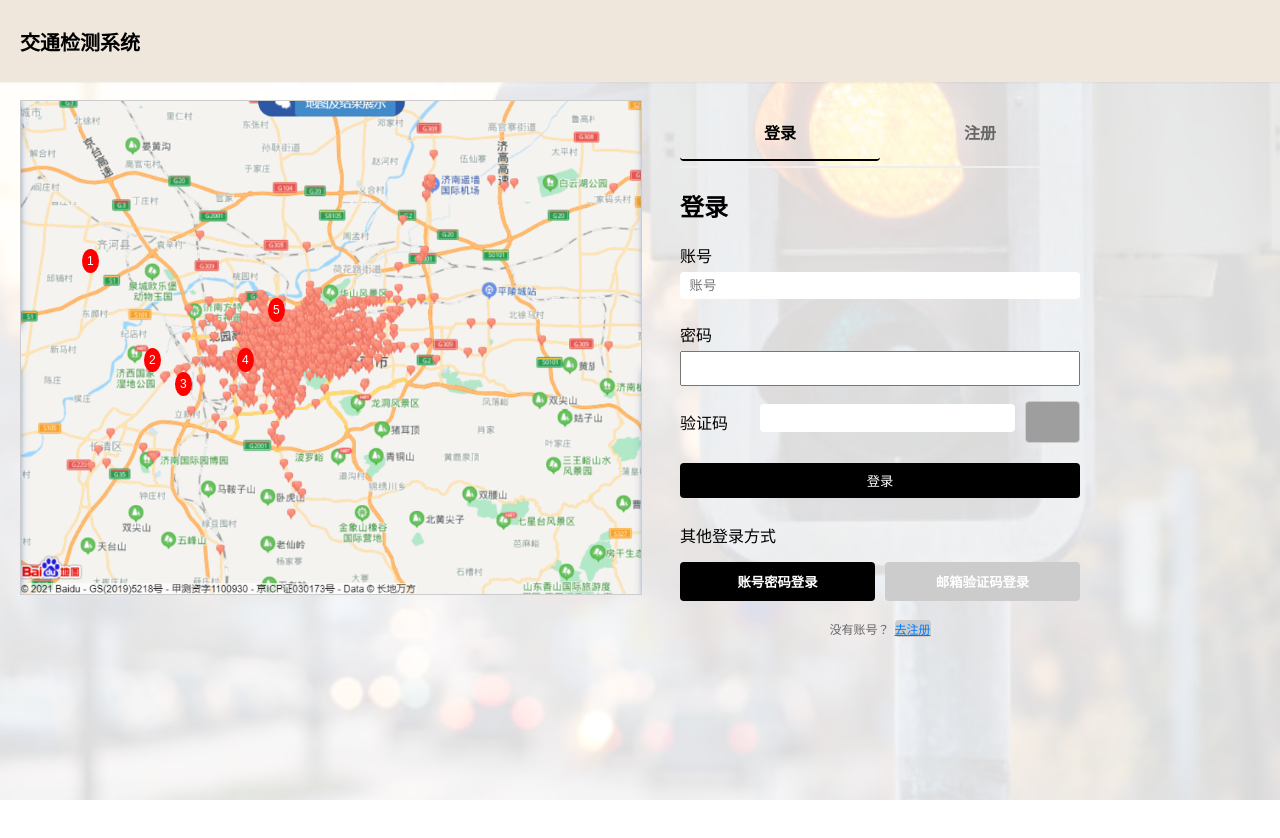
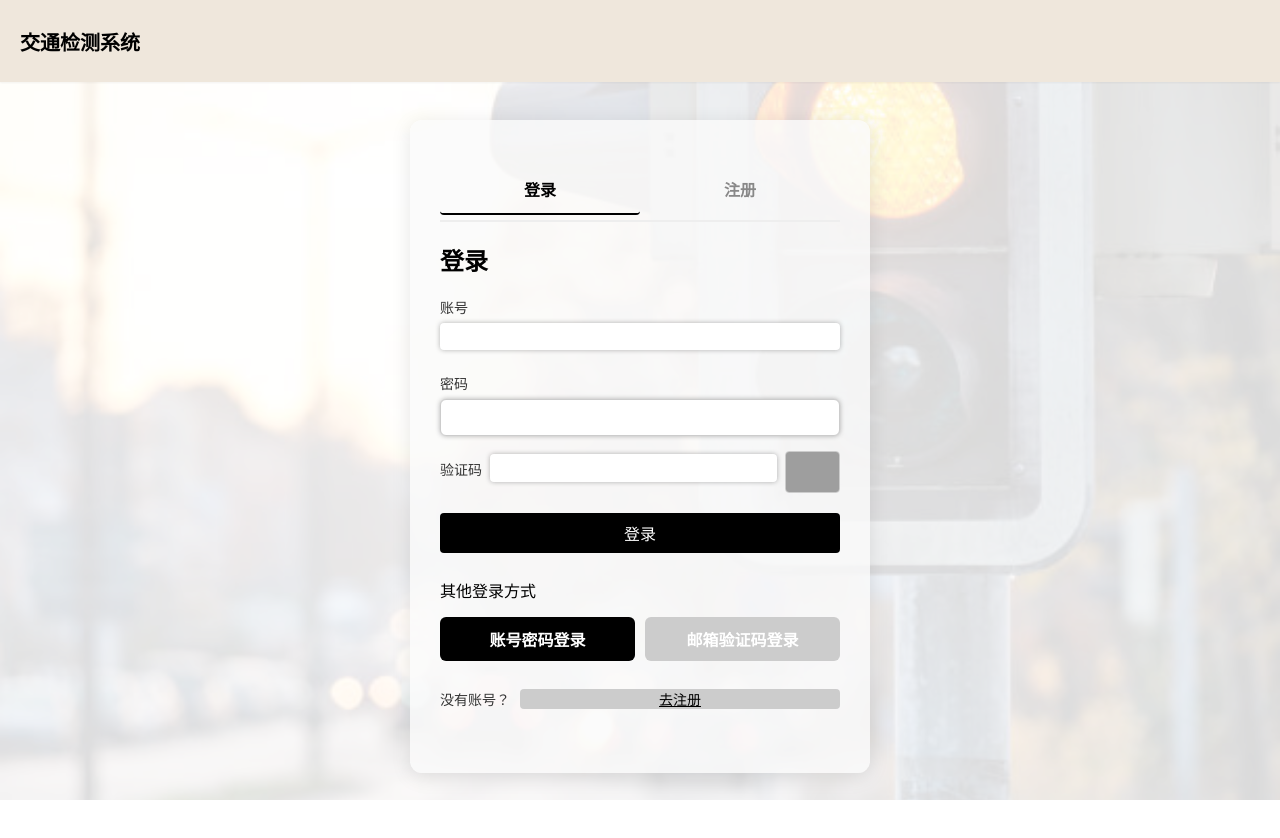
Before and after one commit to AXIhello/pavement_distraction_detection, a Vue app in the folder frontend/: page /login in a window 1280 px wide. Shown: the top 838 px of the page. Before the commit the page ends 800 px from the top, so only its background shows below. Built offline with nearby package versions, Linux system fonts and the light colour scheme.

Commit message:
前端_login

```diff
--- a/frontend/src/views/Login.vue
+++ b/frontend/src/views/Login.vue
@@ -3,73 +3,39 @@
     <Header />
 
     <main>
-      <!-- 地图区域 -->
-      <div class="map-container">
-        <img :src="map" alt="地图图标" />
-        <div class="map-markers">
-          <div class="marker" style="left: 10%; top: 30%;">1</div>
-          <div class="marker" style="left: 20%; top: 50%;">2</div>
-          <div class="marker" style="left: 25%; top: 55%;">3</div>
-          <div class="marker" style="left: 35%; top: 50%;">4</div>
-          <div class="marker" style="left: 40%; top: 40%;">5</div>
-        </div>
-      </div>
-
-      <!-- 登录注册容器 -->
+      <div class="auth-wrapper">
         <div class="auth-container">
           <!-- 主标签页 -->
           <div class="main-tabs">
-          <button
-            :class="{ active: mainTab === 'login' }"
-            @click="mainTab = 'login'">登录</button>
-          <button
-            :class="{ active: mainTab === 'register' }"
-            @click="mainTab = 'register'">注册</button>
+            <button :class="{ active: mainTab === 'login' }" @click="mainTab = 'login'">登录</button>
+            <button :class="{ active: mainTab === 'register' }" @click="mainTab = 'register'">注册</button>
           </div>
 
           <!-- 登录表单 -->
           <div v-if="mainTab === 'login'" class="form-container">
             <h2>登录</h2>
-
             <form @submit.prevent="handleLogin">
               <div v-if="loginMethod === 'password'">
                 <div class="form-group">
                   <label for="account">账号</label>
-                <input
-                  type="text"
-                  id="account"
-                  placeholder="账号"
-                  v-model="account"
-                  required />
+                  <input type="text" id="account" v-model="account" required />
                 </div>
-
                 <div class="form-group">
                   <label for="password">密码</label>
-                <input
-                  type="password"
-                  id="password"
-                  v-model="password"
-                  required />
+                  <input type="password" id="password" v-model="password" required />
                 </div>
-
                 <div class="form-group code-group">
                   <label for="captcha">验证码</label>
                   <input type="text" id="captcha" v-model="captcha" maxlength="4" required autocomplete="off" />
-                <img :src="captchaImgUrl" @click="refreshCaptcha" alt="验证码" style="cursor:pointer;height:40px;border-radius:4px;border:1px solid #ccc;" title="点击刷新验证码" />
+                  <img :src="captchaImgUrl" @click="refreshCaptcha" alt="验证码" />
                 </div>
               </div>
 
               <div v-else-if="loginMethod === 'sms'">
                 <div class="form-group">
-                <label for="email">账号</label>
-                <input
-                  type="tel"
-                  id="email"
-                  placeholder="账号"
-                  v-model="email"
-                  required />
+                  <label for="email">邮箱</label>
+                  <input type="email" id="email" v-model="email" required />
                 </div>
-
                 <div class="form-group code-group">
                   <label for="smsCode">验证码</label>
                   <input type="text" id="smsCode" v-model="smsCode" required />
@@ -80,19 +46,14 @@
               </div>
 
               <button type="submit">登录</button>
-
               <p :style="{ color: messageColor }">{{ message }}</p>
             </form>
 
             <div class="other-login-methods">
               <span>其他登录方式</span>
               <div class="login-method-buttons">
-              <button
-                :class="{ active: loginMethod === 'password' }"
-                @click="loginMethod = 'password'">账号密码登录</button>
-              <button
-                :class="{ active: loginMethod === 'sms' }"
-                @click="loginMethod = 'sms'">邮箱验证码登录</button>
+                <button :class="{ active: loginMethod === 'password' }" @click="loginMethod = 'password'">账号密码登录</button>
+                <button :class="{ active: loginMethod === 'sms' }" @click="loginMethod = 'sms'">邮箱验证码登录</button>
               </div>
               <div class="register-hint">
                 <span>没有账号？</span>
@@ -102,63 +63,39 @@
           </div>
 
           <!-- 注册表单 -->
-<div v-else-if="mainTab === 'register'" class="form-container">
+          <div v-else class="form-container">
             <h2>注册</h2>
-
             <form @submit.prevent="handleRegister">
               <div class="form-group">
                 <label for="reg-account">账号</label>
-      <input
-        type="text"
-        id="reg-account"
-        placeholder="账号"
-        v-model="regAccount"
-        required />
+                <input type="text" id="reg-account" v-model="regAccount" required />
               </div>
-
               <div class="form-group">
                 <label for="reg-email">邮箱</label>
-      <input
-        type="email"
-        id="reg-email"
-        placeholder="邮箱"
-        v-model="regEmail"
-        required />
+                <input type="email" id="reg-email" v-model="regEmail" required  />
               </div>
-
               <div class="form-group">
                 <label for="reg-password">密码</label>
-      <input
-        type="password"
-        id="reg-password"
-        v-model="regPassword"
-        required />
+                <input type="password" id="reg-password" v-model="regPassword" required />
               </div>
-
               <div class="form-group">
                 <label for="reg-confirm-password">确认密码</label>
-      <input
-        type="password"
-        id="reg-confirm-password"
-        v-model="regConfirmPassword"
-        required />
+                <input type="password" id="reg-confirm-password" v-model="regConfirmPassword" required />
               </div>
-
               <button type="submit">注册</button>
-
               <p :style="{ color: regMessageColor }">{{ regMessage }}</p>
             </form>
-
             <div class="register-hint">
               <span>已有账号？</span>
               <button type="button" class="link-button" @click="mainTab = 'login'">去登录</button>
             </div>
           </div>
-
+        </div>
       </div>
     </main>
   </div>
 </template>
+
 
 <script setup>
 import { ref } from 'vue'
@@ -463,45 +400,26 @@ async function handleRegister() {
 
 main {
   display: flex;
-  gap: 40px;
-  padding: 20px;
+  justify-content: center;
   align-items: flex-start;
-  margin-top: 80px;
+  padding: 120px 20px 60px;
+  min-height: calc(100vh - 80px);
+  background-color: transparent;
 }
 
-.map-container {
-  position: relative;
-  flex: 1;
-  max-width: 50%;
-}
-
-.map-container img {
+.auth-wrapper {
+  display: flex;
+  justify-content: center;
   width: 100%;
-  height: auto;
-  display: block;
-  border: 1px solid #ccc;
-}
-
-.map-markers {
-  position: absolute;
-  top: 0;
-  left: 0;
-  width: 100%;
-  height: 100%;
-}
-
-.marker {
-  position: absolute;
-  background-color: red;
-  color: white;
-  border-radius: 50%;
-  padding: 5px;
-  font-size: 12px;
 }
 
 .auth-container {
-  flex: 1;
+  background-color:rgb(250,250,250,0.8);
+  padding: 40px 30px;
+  border-radius: 12px;
+  box-shadow: 0 4px 20px rgba(0, 0, 0, 0.1);
   max-width: 400px;
+  width: 100%;
 }
 
 .main-tabs {
@@ -512,24 +430,20 @@ main {
 
 .main-tabs button {
   flex: 1;
-  padding: 15px;
+  padding: 12px 0;
   border: none;
   background-color: transparent;
-  cursor: pointer;
   font-size: 16px;
   font-weight: bold;
-  color: #666;
+  cursor: pointer;
+  color: #888;
   border-bottom: 2px solid transparent;
-  transition: all 0.3s ease;
+  transition: all 0.3s;
 }
 
 .main-tabs button.active {
   color: #000;
   border-bottom-color: #000;
-}
-
-.main-tabs button:hover {
-  color: #000;
 }
 
 .form-container {
@@ -538,61 +452,76 @@ main {
 
 .form-group {
   margin-bottom: 15px;
-  width: 100%;
 }
 
 .form-group label {
   display: block;
-  margin-bottom: 5px;
+  margin-bottom: 6px;
+  font-size: 14px;
+  color: #333;
 }
 
 .form-group input {
   width: 100%;
-  padding: 8px;
+  padding: 10px;
+  border-radius: 6px;
+  border: 1px solid #ccc;
   box-sizing: border-box;
+  box-shadow: 0 0 5px 0 rgba(0, 0, 0, 0.3);
+  transition: box-shadow 0.3s ease;
 }
 
 .code-group {
   display: flex;
   align-items: center;
-  gap: 10px;
-  width: 100%;
-}
-
-.code-group label {
-  width: 70px;
-  margin: 0;
-  flex-shrink: 0;
+  gap: 8px;
+  flex-wrap: nowrap;
 }
 
 .code-group input {
   flex: 1;
-  padding: 8px;
-  box-sizing: border-box;
+  min-width: 0;
+}
+
+.code-group img {
+  height: 40px;
+  border-radius: 4px;
+  border: 1px solid #ccc;
+  cursor: pointer;
 }
 
 .code-group button {
-  padding: 8px 12px;
+  flex: 0 0 auto;   /* 固定宽度，不放大不缩小 */
+  width: 110px;     /* 可根据需求调整 */
+  padding: 6px 10px;
+  font-size: 14px;
+  border-radius: 6px;
   border: 1px solid #000;
   background-color: #eee;
   cursor: pointer;
   white-space: nowrap;
-  flex-shrink: 0;
-  width: auto;
+  transition: background-color 0.3s;
 }
 
 button {
   width: 100%;
-  padding: 10px;
+  padding: 12px;
   margin-top: 10px;
   background-color: #000;
   color: #fff;
   border: none;
+  border-radius: 6px;
+  font-size: 16px;
   cursor: pointer;
 }
 
 button[type="button"] {
   background-color: #ccc;
+  color: #000;
+}
+
+button:hover {
+  opacity: 0.9;
 }
 
 .other-login-methods {
@@ -608,12 +537,12 @@ button[type="button"] {
 .login-method-buttons button {
   flex: 1;
   padding: 10px;
+  background-color: #ccc;
   border: none;
+  border-radius: 6px;
+  color: #fff;
+  font-weight: bold;
   cursor: pointer;
-  background-color: #ccc;
-  color: white;
-  font-weight: bold;
-  border-radius: 4px;
 }
 
 .login-method-buttons button.active {
@@ -622,15 +551,23 @@ button[type="button"] {
 }
 
 .register-hint {
-  margin-top: 15px;
+  margin: 24px 0;
   text-align: center;
-  font-size: 12px;
-  color: #666;
+  font-size: 14px;
+  color: #ddd;                /* 文字颜色根据背景调整 */
+  display: flex;
+  justify-content: center;    /* 水平居中 */
+  align-items: center;        /* 垂直居中 */
+  gap: 10px;
+
+  white-space: nowrap
+
+}
+.register-hint span {
+  color: #333;       /* 深色 */
 }
 
-.register-hint span {
-  margin-right: 5px;
-}
+
 
 .link-button {
   background: none;
@@ -638,13 +575,13 @@ button[type="button"] {
   color: #007bff;
   cursor: pointer;
   text-decoration: underline;
-  font-size: 12px;
+  font-size: 14px;
   padding: 0;
-  width: auto;
   margin: 0;
 }
 
 .link-button:hover {
   color: #0056b3;
 }
+
 </style>
```
Lines whose indentation alone changed are shown as unchanged.
